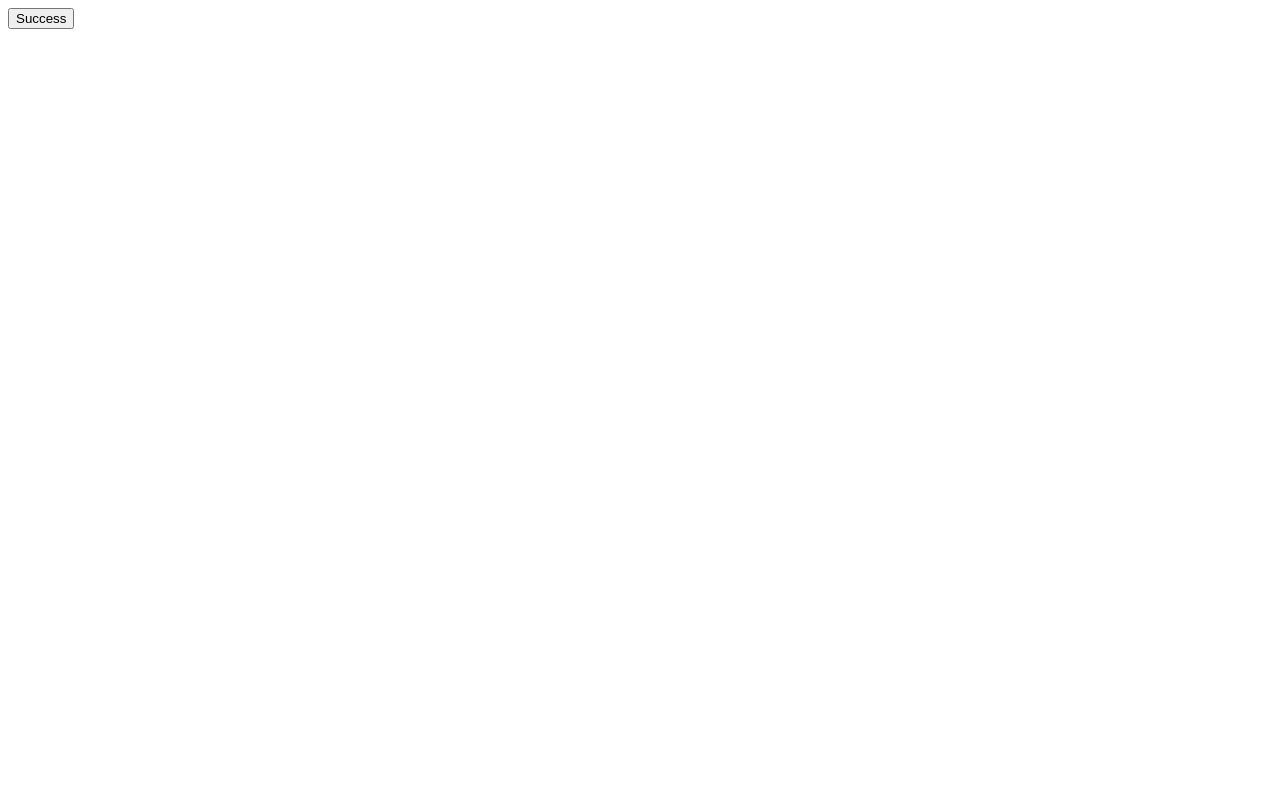
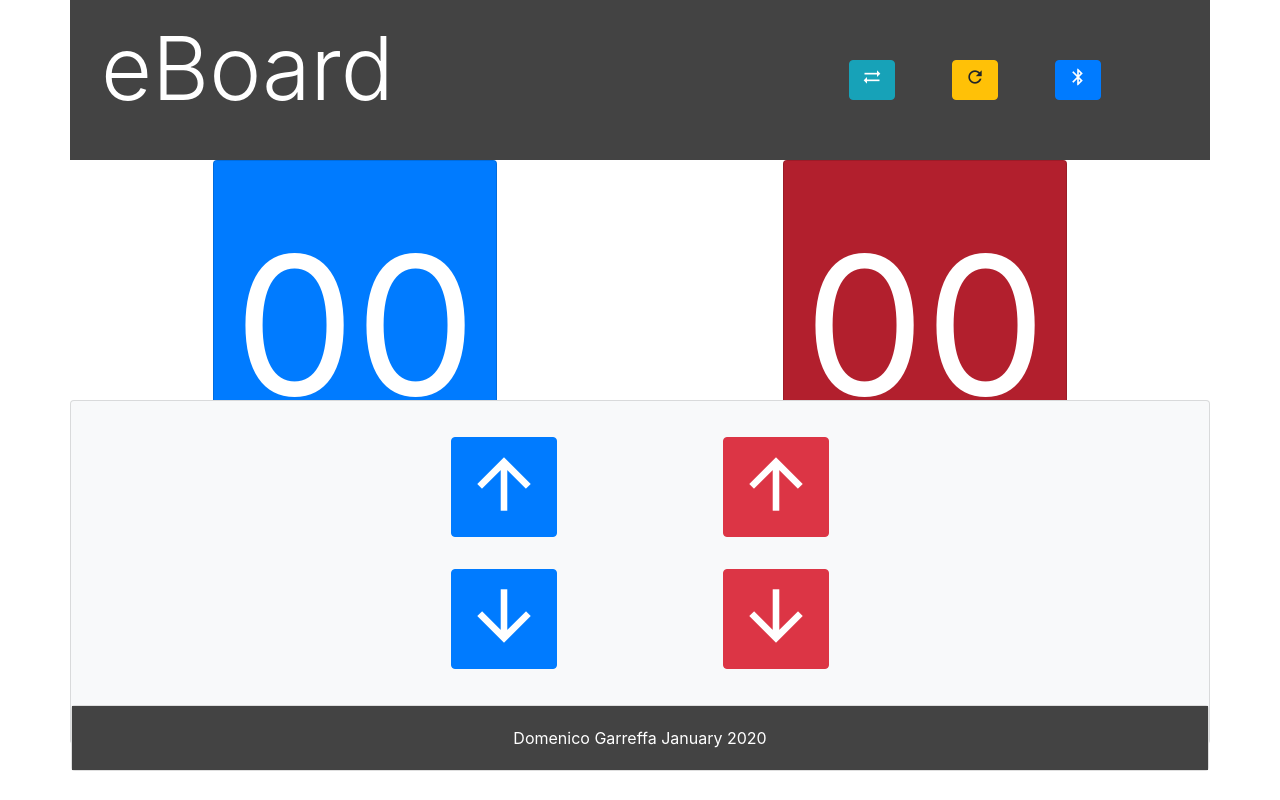
Before and after one commit to domgarr/eboard, an Angular app: page / in a window 1280 px wide. Built offline with nearby package versions, Linux system fonts and the light colour scheme.

Commit message:
inital app layout

```diff
--- a/angular.json
+++ b/angular.json
@@ -24,7 +24,8 @@
               "src/assets"
             ],
             "styles": [
-              "src/styles.css"
+              "src/styles.css",
+              "node_modules/bootstrap/dist/css/bootstrap.min.css"
             ],
             "scripts": []
           },
--- a/package.json
+++ b/package.json
@@ -19,6 +19,7 @@
     "@angular/platform-browser": "~8.2.14",
     "@angular/platform-browser-dynamic": "~8.2.14",
     "@angular/router": "~8.2.14",
+    "@primer/octicons": "^9.3.1",
     "bootstrap": "^4.4.1",
     "rxjs": "~6.4.0",
     "tslib": "^1.10.0",
--- a/src/app/app.component.css
+++ b/src/app/app.component.css
@@ -0,0 +1,64 @@
+.scoreboard{
+    height: 30%;
+    min-height: 30%;
+}
+
+.header {
+    height:20%;
+    min-height: 20%;
+    background-color: #434343;
+
+}
+
+.footer {
+  height:10%;
+  min-height: 10%;
+}
+
+.footer-bg-color {
+    background-color: #434343
+}
+
+
+
+.controls{
+    height:40%;
+    min-height:40%;
+
+}
+
+.main-wrapper{
+    height: 100vh;
+}
+
+.scaleButton {
+    font-size:80px;
+}
+
+.scale-icon-in-header {
+    font-size:20px;
+}
+
+.scale-icon-80 {
+    font-size:80px;
+
+}
+
+.score-text{
+    font-size: 15vw;
+
+}
+
+.blueScorePanel {
+  background-color: #007bff;
+}
+
+.redScorePanel{
+  background-color: #b21f2d;
+}
+
+.vertical-align {
+    display: flex;
+    justify-content: center;
+    align-items: center;
+}
--- a/src/app/app.component.html
+++ b/src/app/app.component.html
@@ -1 +1,54 @@
-<button #bteConnectButton id="connectToBluetooth" type="button" class="btn btn-success">Success</button>
+
+
+<div class="container main-wrapper">
+    <div class ="row header">
+      <div class="col-8">
+        <h1 class="display-2 text-white ml-3 mt-3"> eBoard </h1>
+      </div>
+      <div class="col-1 m-1 d-flex align-self-center" > <button type="button" class="btn btn-info"><i class="material-icons scale-icon-in-header">sync_alt</i></button></div>
+      <div class="col-1 m-1 d-flex align-self-center" > <button type="button" class="btn btn-warning"><i class="material-icons scale-icon-in-header">refresh</i></button></div>
+      <div class="col-1 m-1 d-flex align-self-center" > <button type="button" class="btn btn-primary"><i class="material-icons scale-icon-in-header">bluetooth</i></button></div>
+    </div>
+    <div class ="row scoreboard">
+       <div class = "col-6 d-flex justify-content-center align-self-center">
+        <div class="card text-white mb-3 blueScorePanel">
+            <div class="card-body">
+              <p class="card-text score-text">00</p>
+            </div>
+          </div>
+       </div>
+       <div class = "col-6 d-flex justify-content-center align-self-center ">
+       <div class="card text-white mb-3 redScorePanel">
+            <div class="card-body">
+              <p class="card-text score-text">00</p>
+            </div>
+       </div>
+       </div>
+    </div>
+    <div class ="row controls ">
+          <div class="card bg-light mb-3 w-100   ">
+              <div class="card-body vertical-align">
+                <div class ="row">
+                  <div class="col-6 mb-3 d-flex justify-content-center align-self-center" >
+                    <button type="button" class="btn btn-primary"><i class="material-icons scale-icon-80">arrow_upward</i></button>
+                  </div>
+                  <div class="col-6 mb-3 d-flex justify-content-center align-self-center" >
+                    <button type="button" class="btn btn-danger"><i class="material-icons scale-icon-80">arrow_upward</i></button>
+                  </div>
+                  <div class="col-6 mt-3 d-flex justify-content-center align-self-center " >
+                    <button type="button" class="btn btn-primary"><i class="material-icons scale-icon-80">arrow_downward</i></button>
+                  </div>
+                  <div class="col-6 mt-3 d-flex justify-content-center align-self-center" >
+                    <button type="button" class="btn btn-danger"><i class="material-icons scale-icon-80">arrow_downward</i></button>
+                </div>
+              </div>
+          </div>
+          <div class="footer w-100 mb-1">
+            <div class="card">
+                <div class="card-body footer-bg-color">
+                  <p class="card-text text-center text-white ">Domenico Garreffa January 2020</p>
+                </div>
+            </div>
+          </div>
+        </div>
+    </div>
--- a/src/app/app.component.ts
+++ b/src/app/app.component.ts
@@ -1,4 +1,4 @@
-import { Component, ViewChild, ElementRef, OnInit, NgAfterViewInit } from '@angular/core';
+import { Component, ViewChild, ElementRef, OnInit, AfterViewInit } from '@angular/core';
 
 //https://developers.google.com/web/updates/2015/07/interact-with-ble-devices-on-the-web
 
@@ -13,17 +13,9 @@ export class AppComponent implements OnInit {
   constructor(){
   }
 
-  ngAfterViewInit(){
-    //TODO: Add OrangeScoreboard to this list.
-    this.bteButton.nativeElement.addEventListener('pointerup', function(event) {
-      navigator.bluetooth.requestDevice({
-        filters: [{
-          name: 'Green Scoreboard'
-        }]
-      })
-      .then(device => { /* ... */ })
-      .catch(error => { console.log(error); });
-    });
+  ngOnInit(){
 
   }
+
+
 }
--- a/src/index.html
+++ b/src/index.html
@@ -5,7 +5,7 @@
   <title>EBoard</title>
   <base href="/">
   <meta name="viewport" content="width=device-width, initial-scale=1">
-  <link rel="icon" type="image/x-icon" href="favicon.ico">
+  <link href="https://fonts.googleapis.com/icon?family=Material+Icons" rel="stylesheet">
 </head>
 <body>
   <app-root></app-root>
--- a/tsconfig.json
+++ b/tsconfig.json
@@ -6,7 +6,7 @@
     "sourceMap": true,
     "declaration": false,
     "downlevelIteration": true,
-    "experimentalDecorators": false,
+    "experimentalDecorators": true,
     "module": "esnext",
     "moduleResolution": "node",
     "importHelpers": true,
```
Also changed, not shown: 1 other file (tests, documents, lock files or other folders).
